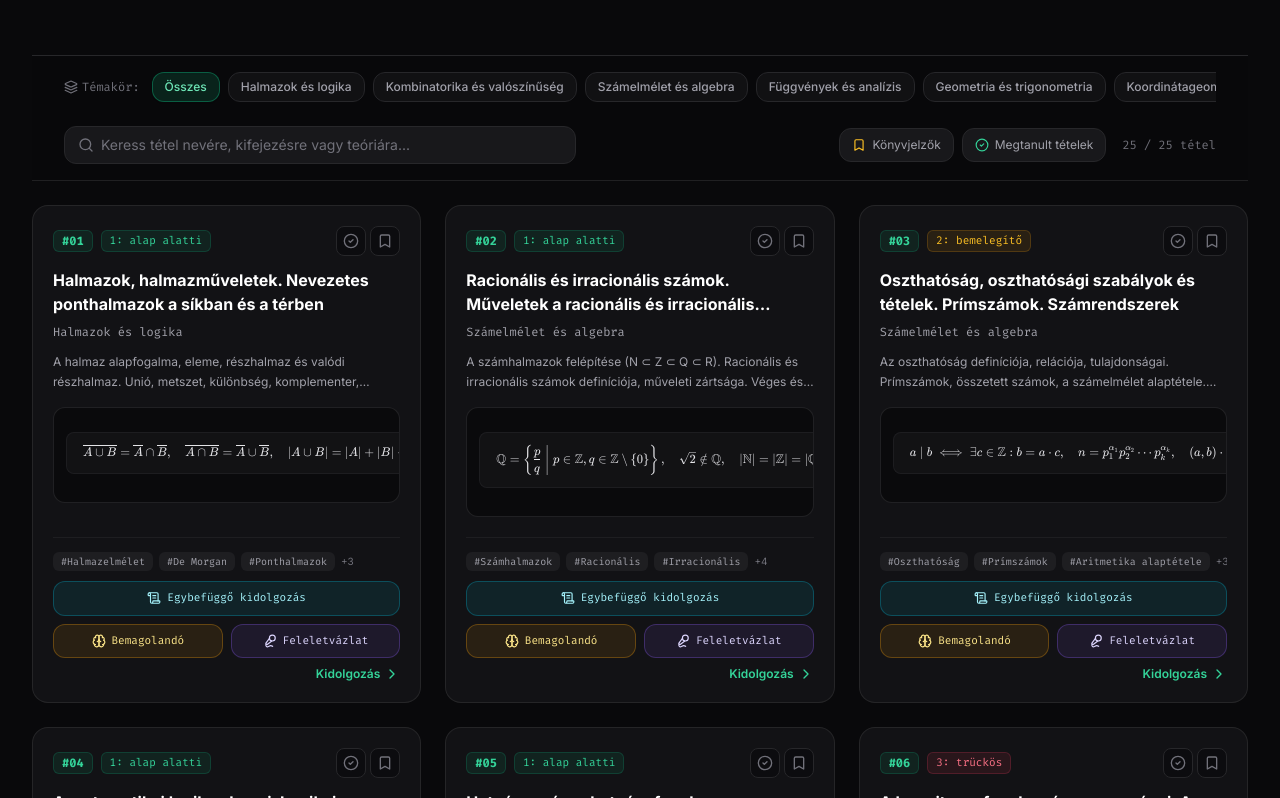
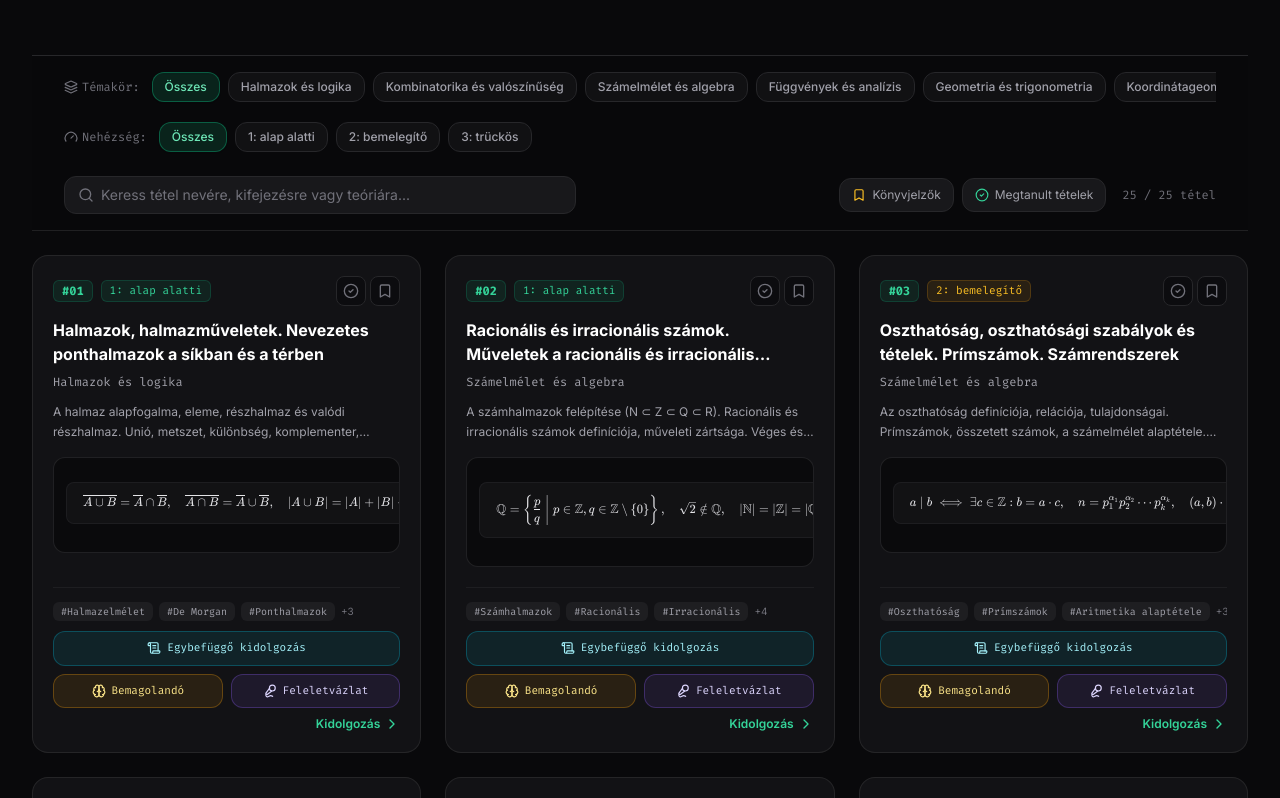
Before and after one commit to FPeter99/emelt-matek-szobeli, a React (Vite) app: page / in a window 1280 px wide. Shown: the part 802-1600 px from the top of the page. Built offline with nearby package versions, Linux system fonts and the light colour scheme.

Commit message:
Add difficulty filter alongside category filters.
Let users narrow tételek by alap alatti / bemelegítő / trückös without changing the existing search and bookmark filters.

```diff
--- a/src/App.tsx
+++ b/src/App.tsx
@@ -26,6 +26,7 @@ const readStoredIds = (key: string): string[] => {
 const EMPTY_FILTERS: FilterState = {
   searchQuery: '',
   category: 'Összes',
+  difficulty: 'Összes',
   onlyFavorites: false,
   onlyCompleted: false,
 };
@@ -123,6 +124,11 @@ export const App: React.FC = () => {
 
       // Category filter
       if (filterState.category !== 'Összes' && t.category !== filterState.category) {
+        return false;
+      }
+
+      // Difficulty filter
+      if (filterState.difficulty !== 'Összes' && t.difficulty !== filterState.difficulty) {
         return false;
       }
 
--- a/src/components/FilterBar.tsx
+++ b/src/components/FilterBar.tsx
@@ -1,6 +1,6 @@
 import React from 'react';
-import { Category, FilterState } from '../types/math';
-import { Search, Bookmark, CheckCircle2, Layers } from 'lucide-react';
+import { Category, Difficulty, FilterState } from '../types/math';
+import { Search, Bookmark, CheckCircle2, Layers, Gauge } from 'lucide-react';
 
 interface FilterBarProps {
   filters: FilterState;
@@ -19,6 +19,29 @@ const CATEGORIES: (Category | 'Összes')[] = [
   'Koordinátageometria és vektorok',
   'Gráfelmélet és statisztika',
 ];
+
+const DIFFICULTIES: (Difficulty | 'Összes')[] = [
+  'Összes',
+  '1: alap alatti',
+  '2: bemelegítő',
+  '3: trückös',
+];
+
+const difficultyButtonClass = (diff: Difficulty | 'Összes', isActive: boolean) => {
+  if (!isActive) {
+    return 'bg-zinc-900/60 border-zinc-800 text-zinc-400 hover:text-white hover:border-zinc-700';
+  }
+  switch (diff) {
+    case '1: alap alatti':
+      return 'bg-emerald-500/15 border-emerald-500/40 text-emerald-300 shadow-sm';
+    case '2: bemelegítő':
+      return 'bg-amber-500/15 border-amber-500/40 text-amber-300 shadow-sm';
+    case '3: trückös':
+      return 'bg-rose-500/15 border-rose-500/40 text-rose-300 shadow-sm';
+    default:
+      return 'bg-emerald-500/15 border-emerald-500/40 text-emerald-300 shadow-sm';
+  }
+};
 
 export const FilterBar: React.FC<FilterBarProps> = ({
   filters,
@@ -48,6 +71,27 @@ export const FilterBar: React.FC<FilterBarProps> = ({
                 }`}
               >
                 {cat}
+              </button>
+            );
+          })}
+        </div>
+
+        {/* Difficulty filter row */}
+        <div className="flex items-center gap-2 overflow-x-auto pb-1 scrollbar-none text-xs">
+          <span className="text-zinc-500 font-mono text-xs flex items-center gap-1 shrink-0 mr-1">
+            <Gauge className="w-3.5 h-3.5" /> Nehézség:
+          </span>
+          {DIFFICULTIES.map((diff) => {
+            const isActive = filters.difficulty === diff;
+            return (
+              <button
+                key={diff}
+                onClick={() => setFilters((prev) => ({ ...prev, difficulty: diff }))}
+                className={`px-3 py-1.5 rounded-xl font-medium transition-all whitespace-nowrap shrink-0 border ${
+                  difficultyButtonClass(diff, isActive)
+                }`}
+              >
+                {diff}
               </button>
             );
           })}
--- a/src/types/math.ts
+++ b/src/types/math.ts
@@ -6,6 +6,8 @@ export type Category =
   | 'Geometria és trigonometria'
   | 'Koordinátageometria és vektorok'
   | 'Gráfelmélet és statisztika';
+
+export type Difficulty = '1: alap alatti' | '2: bemelegítő' | '3: trückös';
 
 export interface ProofStep {
   stepNumber: number;
@@ -54,7 +56,7 @@ export interface Tetel {
   title: string;
   category: Category;
   tags: string[];
-  difficulty: '1: alap alatti' | '2: bemelegítő' | '3: trückös';
+  difficulty: Difficulty;
   summary: string;
   statementLatex: string;
   conditionsLatex?: string;
@@ -94,6 +96,7 @@ export interface Tetel {
 export interface FilterState {
   searchQuery: string;
   category: Category | 'Összes';
+  difficulty: Difficulty | 'Összes';
   onlyFavorites: boolean;
   onlyCompleted: boolean;
 }
```
